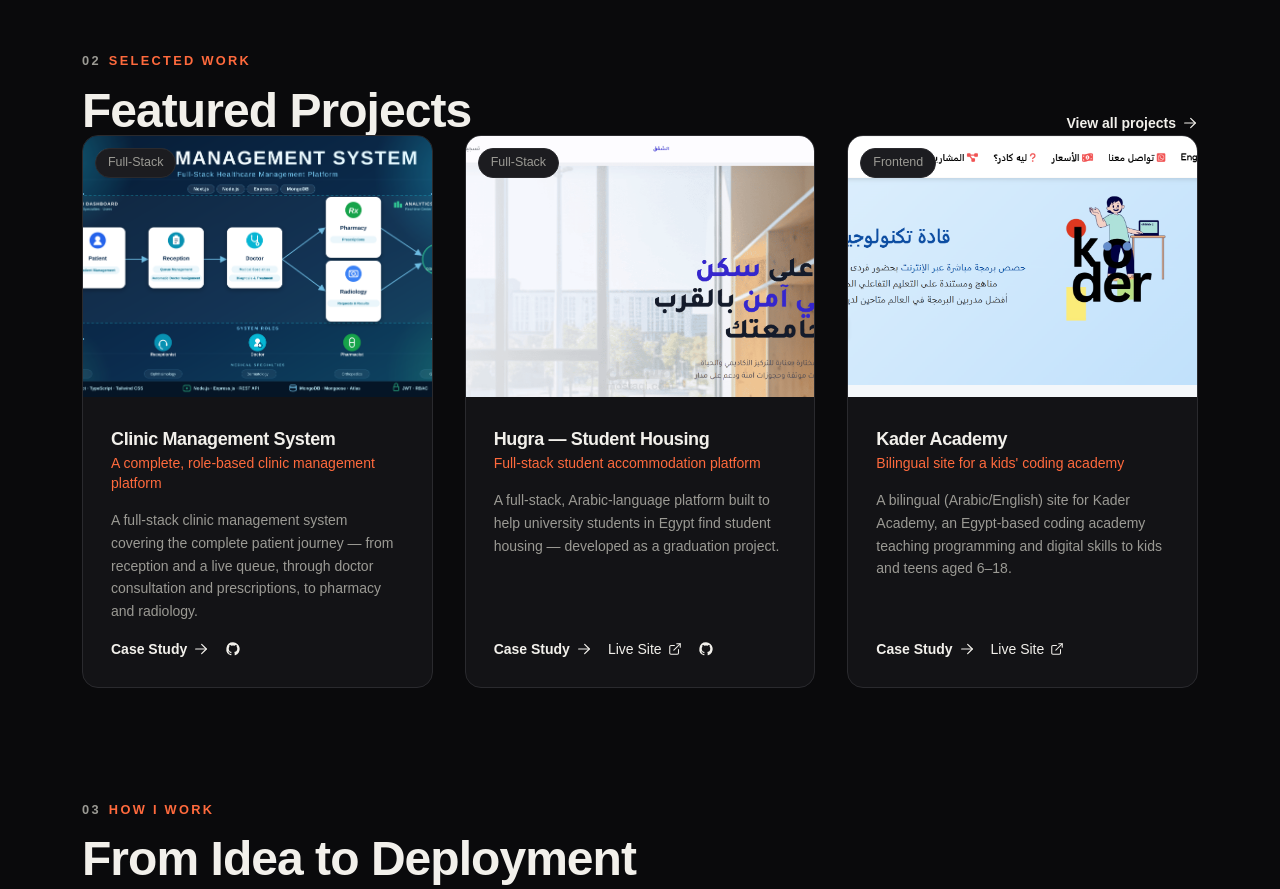
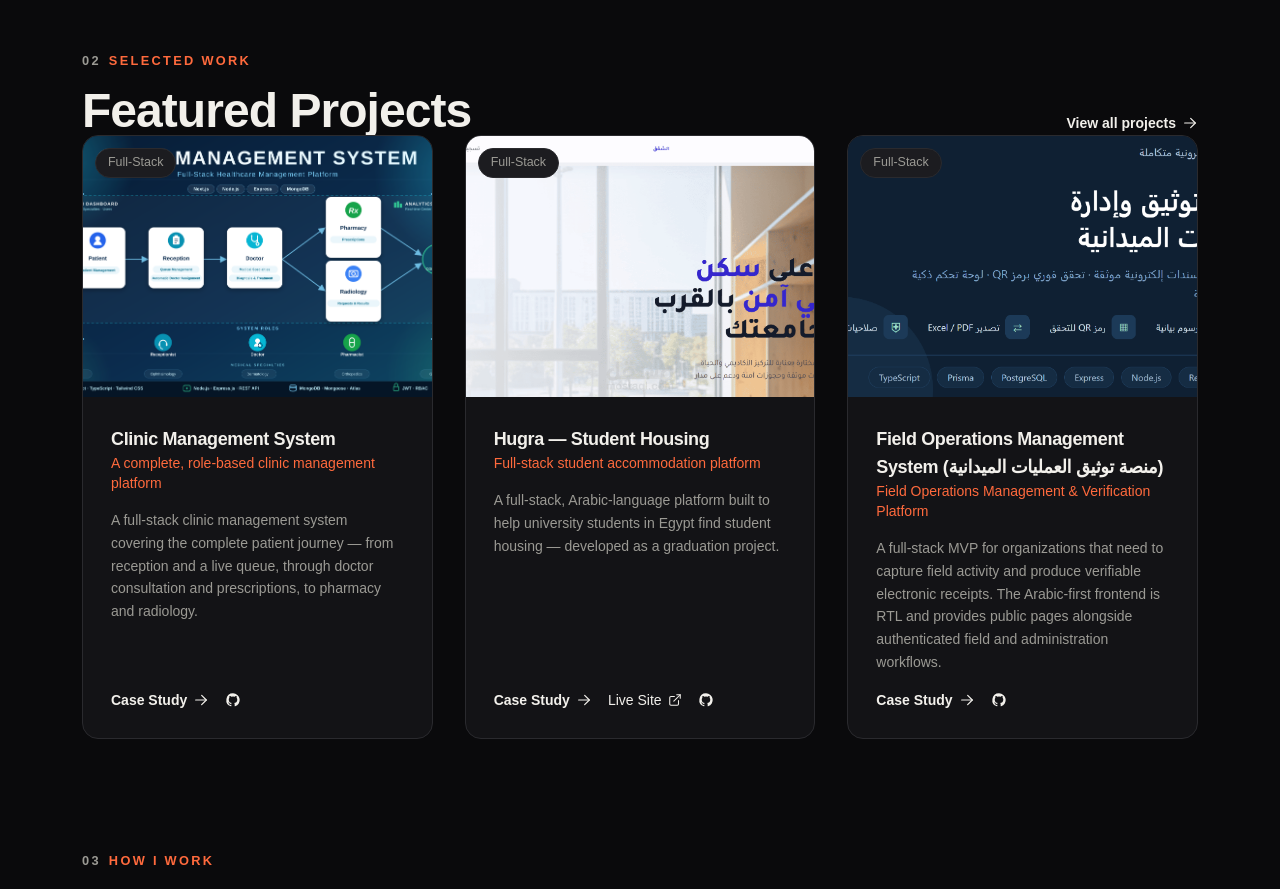
Before and after one commit to abdocs2004/portfolio, a Next.js app: page / in a window 1280 px wide. Shown: the part 1560-2449 px from the top of the page. Built offline with nearby package versions, Linux system fonts and the light colour scheme; a web font is replaced by a local one.

Commit message:
add new project

```diff
--- a/src/data/projects.js
+++ b/src/data/projects.js
@@ -55,28 +55,28 @@
     githubUrl: "https://github.com/abdocs2004/hujrah",
   },
   {
-    slug: "kader-academy",
-    title: "Kader Academy",
-    tagline: "Bilingual site for a kids' coding academy",
-    category: "frontend",
+    slug: "field-operations-management-system",
+    title: "Field Operations Management System (منصة توثيق العمليات الميدانية)",
+    tagline: "Field Operations Management & Verification Platform",
+    category: "fullstack",
     featured: true,
     caseStudy: true,
     description:
-      "A bilingual (Arabic/English) site for Kader Academy, an Egypt-based coding academy teaching programming and digital skills to kids and teens aged 6–18.",
+      "A full-stack MVP for organizations that need to capture field activity and produce verifiable electronic receipts. The Arabic-first frontend is RTL and provides public pages alongside authenticated field and administration workflows.",
     longDescription:
-      "Kader Academy needed a site that actually reflected an education product spanning multiple age groups and tracks — Scratch and PictoBlox/mBlock for younger kids, up through Python, Web Development, UI/UX, Mobile, Game Development, and AI for teens. Rather than reach for a third-party i18n library, the Arabic/English routing was built with custom i18n middleware, with full right-to-left support handled through Tailwind's logical properties so the RTL layout is a first-class citizen, not a mirrored afterthought. The project was later rebuilt as a fully static, dependency-free HTML/CSS/JS version for simple, fast deployment.",
-    role: "Frontend Developer — built the bilingual architecture, the content system, and both the Next.js and static-HTML versions.",
+      "An authenticated field user records an operation from the field. The backend assigns a unique receipt number, generates a QR code containing the verification URL, and exposes the receipt for viewing or PDF download. Anyone can verify a receipt by entering its number or opening the QR link without logging in. Authenticated users can view operations and dashboard metrics; administrators can manage users, services, announcements, and reports.",
+    role: "Full-Stack Developer — built the frontend with Next.js and Tailwind, and the backend with Node.js, Express, PostgreSQL, and Prisma.",
     features: [
-      "Custom i18n middleware for Arabic/English routing",
-      "Full RTL support via Tailwind logical properties",
-      "Centralized, typed content architecture (locale dictionaries + data arrays)",
-      "Age-tracked curriculum sections, ages 6–18",
-      "Rebuilt as a fully static, dependency-free production build",
+      "Authenticated field and administration workflows",
+      "Unique receipt number and QR code generation for verification",
+      "Public verification via receipt number or QR link",
+      "PDF receipt generation and downloading",
+      "Admin dashboard with metrics and user management",
     ],
-    techStack: ["Next.js 14", "TypeScript", "Tailwind CSS"],
-    image: "/images/projects/kader-academy.png",
-    liveUrl: "https://kadertech.netlify.app/arabic",
-    githubUrl: null,
+    techStack: ["Next.js", "TypeScript", "Tailwind CSS", "Node.js", "Express", "PostgreSQL", "Prisma"],
+    image: "/images/projects/توثيق-إدارة-العمليات-الميدانية.png",
+    liveUrl: null,
+    githubUrl: "https://github.com/abdocs2004/field-operations-management-system",
   },
   {
     slug: "gomapview",
```
Also changed, not shown: public/images/projects/توثيق-إدارة-العمليات-الميدانية.png (added).
